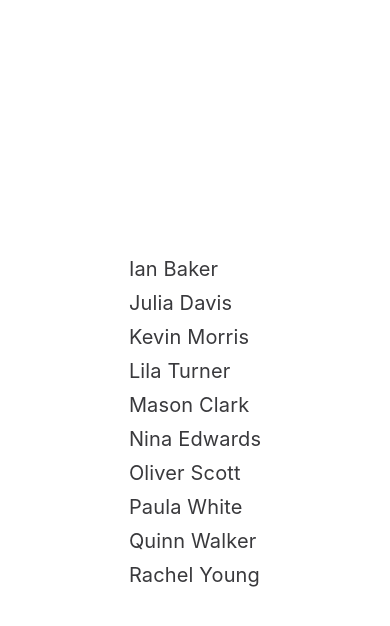
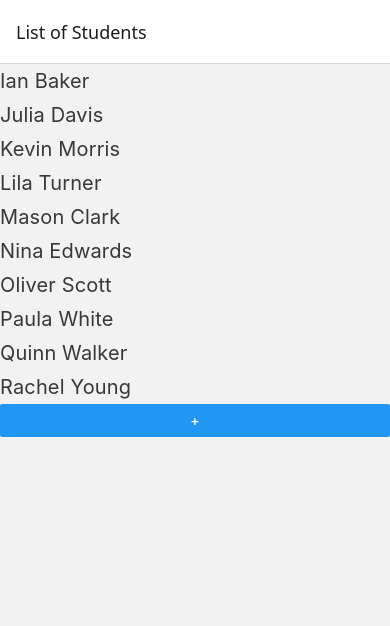
Before and after one commit to ukmuniweera/MCC-P-ICAE03, a React Native app in the folder icae02/: screen /List in a window 390 px wide. Shown: the top 626 px of the page. Built offline with nearby package versions, Linux system fonts and the light colour scheme.

Commit message:
Project updated

```diff
--- a/icae02/App.js
+++ b/icae02/App.js
@@ -1,13 +1,16 @@
 import { StatusBar } from 'expo-status-bar';
-import { StyleSheet, Text, View } from 'react-native';
-import StudentList from './components/StudentList';
+import { StyleSheet, View } from 'react-native';
+import StudentTab from './components/StudentTab';
+import { SafeAreaProvider } from 'react-native-safe-area-context';
+import { NavigationContainer } from '@react-navigation/native';
 
 export default function App() {
   return (
-    <View style={styles.container}>
-      <StudentList />
-      <StatusBar style="auto" />
-    </View>
+    <SafeAreaProvider>
+      <NavigationContainer>
+        <StudentTab />
+      </NavigationContainer>
+    </SafeAreaProvider>
   );
 }
 
--- a/icae02/components/AddStudent.js
+++ b/icae02/components/AddStudent.js
@@ -0,0 +1,46 @@
+import { useNavigation } from '@react-navigation/native';
+import React, { useState } from 'react'
+import { StyleSheet, TextInput, View, Button } from 'react-native'
+
+export default function AddStudent() {
+    const [id, setId] = useState();
+    const [name, setname] = useState();
+    const [age, setAge] = useState();
+    const [gender, setGender] = useState();
+    const [course, setCourse] = useState();
+
+    const navigation = useNavigation();
+
+    const newStudent = {
+        id: id,
+        name: name,
+        gender: gender,
+        age: age,
+        course: course,
+        profile_pic: require('../assets/profilepic/1.jpg')
+    }
+
+    const handleSubmit = () => {
+        navigation.navigate('StudentList', { newStudent })
+    }
+
+    return (
+        <View>
+            <TextInput placeholder="Student ID" value={id} onChangeText={setId} />
+            <TextInput placeholder="Student Name" value={name} onChangeText={setname} />
+            <TextInput placeholder="Student Age" value={age} onChangeText={setAge} />
+            <TextInput placeholder="Student Gender" value={gender} onChangeText={setGender} />
+            <TextInput placeholder="Student Course" value={course} onChangeText={setCourse} />
+            <Button title="Add Student" onPress={handleSubmit} />
+        </View>
+    )
+}
+
+const styles = StyleSheet.create({
+    container: {
+        flex: 1,
+        backgroundColor: '#fff',
+        alignItems: 'center',
+        justifyContent: 'center',
+    },
+});
--- a/icae02/components/Profile.js
+++ b/icae02/components/Profile.js
@@ -0,0 +1,29 @@
+import React from 'react'
+import { StyleSheet, View } from 'react-native';
+import { Text } from 'react-native-paper';
+import { Image } from 'react-native-web';
+
+export default function Profile({ route }) {
+    const { student } = route.params;
+    return (
+        <View>
+            <Image style={{ width: 400, height: 400 }} source={student.profile_pic} />
+            <Text>{student.name}</Text>
+            <Text>{student.age}|{student.gender}</Text>
+            <Text>Information:</Text>
+            <Text>ID: {student.id}</Text>
+            <Text>Name: {student.gender}</Text>
+            <Text>Age: {student.age}</Text>
+            <Text>Course: {student.course_name}</Text>
+        </View>
+    )
+}
+
+const styles = StyleSheet.create({
+    container: {
+        flex: 1,
+        backgroundColor: '#fff',
+        alignItems: 'center',
+        justifyContent: 'center',
+    },
+});
--- a/icae02/components/StudentList.js
+++ b/icae02/components/StudentList.js
@@ -1,17 +1,33 @@
-import React from 'react'
-import { StyleSheet } from 'react-native';
+import React, { useState } from 'react';
+import { Button, FlatList, StyleSheet, TouchableOpacity, View } from 'react-native';
 import { Title } from 'react-native-paper';
 import { students } from './StudentsDb';
-import { Image, View } from 'react-native-web';
+import { useNavigation } from '@react-navigation/native';
 
-export default function StudentList() {
+export default function StudentList({ route }) {
+    const [listStudent, setListStudent] = useState(students);
+
+    React.useEffect(() => {
+        if (route.params?.newStudent) {
+            const { newStudent } = route.params;
+            setListStudent([...listStudent, newStudent]);
+        }
+
+    }, [route.params?.newStudent])
+
+    const navigation = useNavigation();
     return (
         <View>
-            {students.map((student) => (
-                <View>
-                    <Title onClick={() => alert('Hi')} key={student.id}>{student.name}</Title>
-                </View>
-            ))}
+            <FlatList
+                data={listStudent}
+                keyExtractor={(item) => item.id}
+                renderItem={({ item }) => (
+                    <TouchableOpacity onPress={() => { navigation.navigate('Profile', { student: item }) }}>
+                        <Title>{item.name}</Title>
+                    </TouchableOpacity>
+                )}
+            />
+            <Button title="+" onPress={() => { navigation.navigate('Add') }} />
         </View>
     )
 }
--- a/icae02/components/StudentTab.js
+++ b/icae02/components/StudentTab.js
@@ -0,0 +1,19 @@
+import React from 'react';
+import { createNativeStackNavigator } from '@react-navigation/native-stack';
+import Profile from './Profile';
+import StudentList from './StudentList';
+import AddStudent from './AddStudent';
+import UpdateStudent from './UpdateStudent';
+
+
+export default function StudentTab() {
+    const Stack = createNativeStackNavigator();
+    return (
+        <Stack.Navigator initialRouteName='StudentList'>
+            <Stack.Screen name={'StudentList'} component={StudentList} options={{ title: "List of Students" }} />
+            <Stack.Screen name={'Profile'} component={Profile} options={{ title: "Student Profile" }} />
+            <Stack.Screen name={'Add'} component={AddStudent} options={{ title: "Add New Student" }} />
+            <Stack.Screen name={'UpdateStudent'} component={UpdateStudent} options={{ title: "Update Student" }} />
+        </Stack.Navigator>
+    )
+}
--- a/icae02/components/UpdateStudent.js
+++ b/icae02/components/UpdateStudent.js
@@ -0,0 +1,7 @@
+import React from 'react'
+
+export default function UpdateStudent() {
+  return (
+    <div>UpdateStudent</div>
+  )
+}
```
